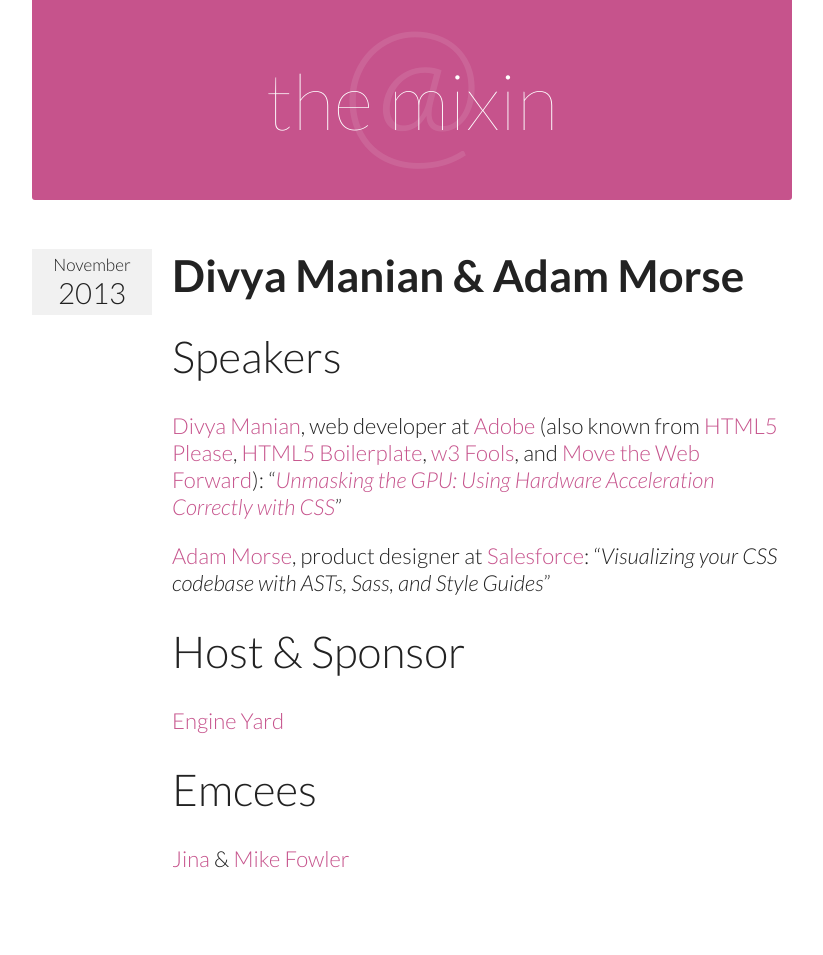
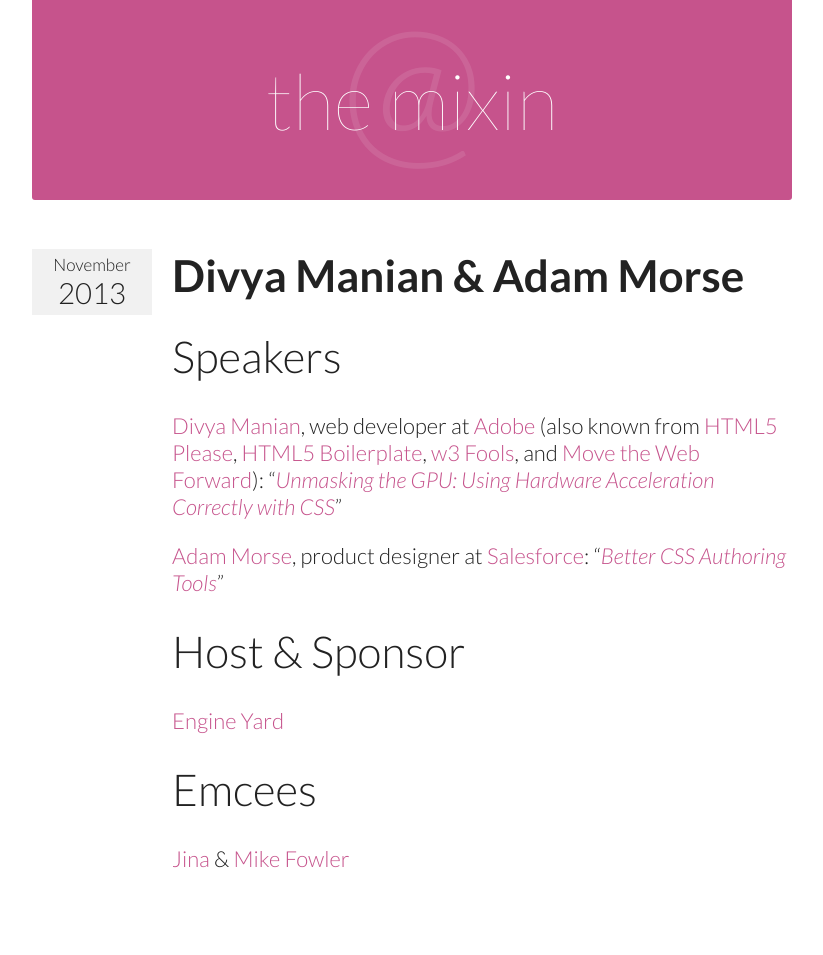
Before and after one commit to sushiandrobots/themixinsf.com, a Jekyll site: the page built from _posts/2013-11-05-divya-manian-adam-morse.md, in a window 1280 px wide. Shown: the whole page, without its empty margins (228-1051 px from the left). Built offline with Jekyll 4.4.1, drawn with Linux system fonts in a browser that asks for light colours.

Commit message:
Add slide link

```diff
--- a/_posts/2013-11-05-divya-manian-adam-morse.md
+++ b/_posts/2013-11-05-divya-manian-adam-morse.md
@@ -18,7 +18,7 @@
 
 [Adam Morse](http://mrmrs.cc/), product designer at
 [Salesforce](http://www.salesforce.com/):
-“*Visualizing your CSS codebase with ASTs, Sass, and Style Guides*”
+“*[Better CSS Authoring Tools](https://github.com/mrmrs/talk__better-tools-engine-yard)*”
 
 # Host & Sponsor
 
```
